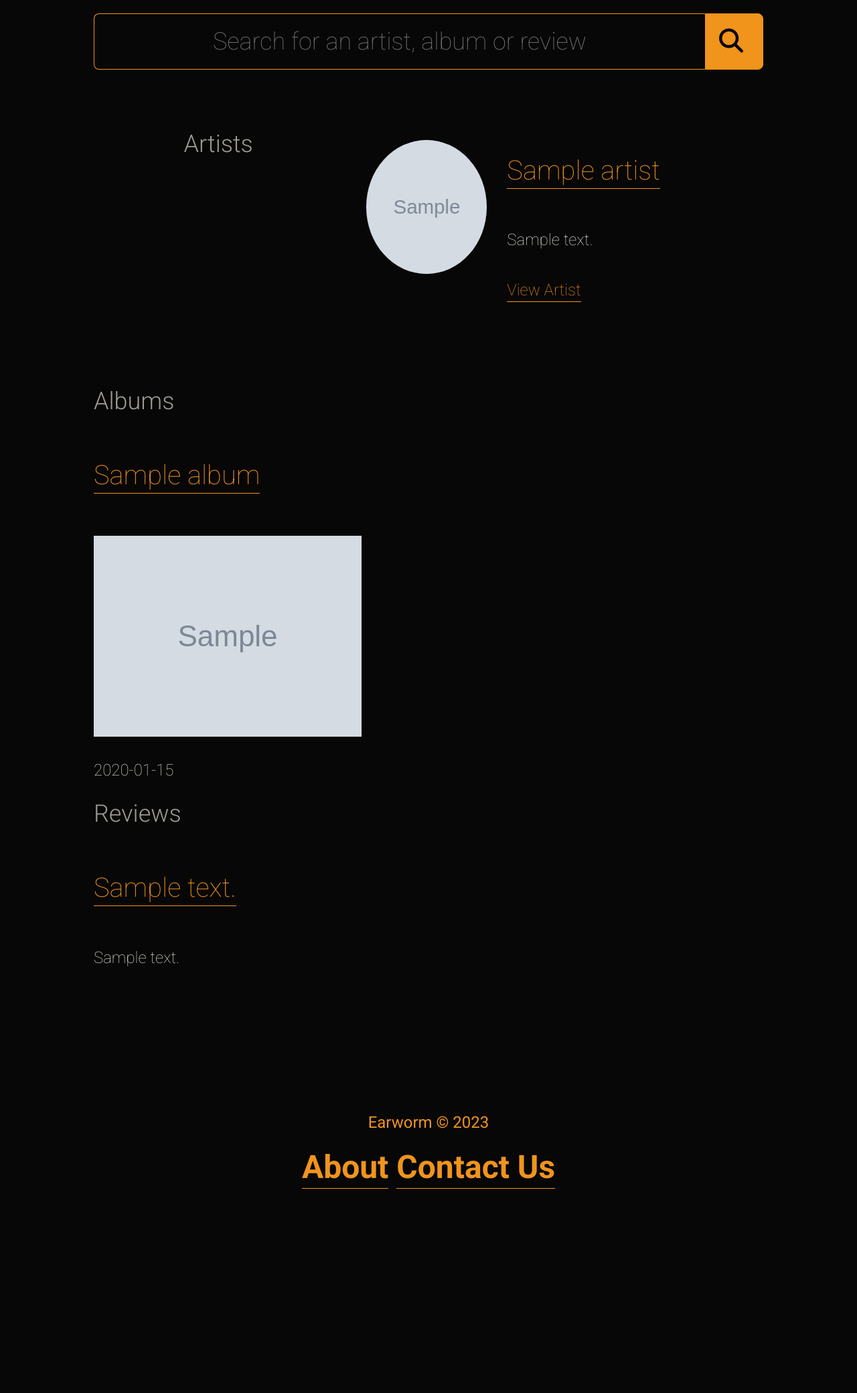
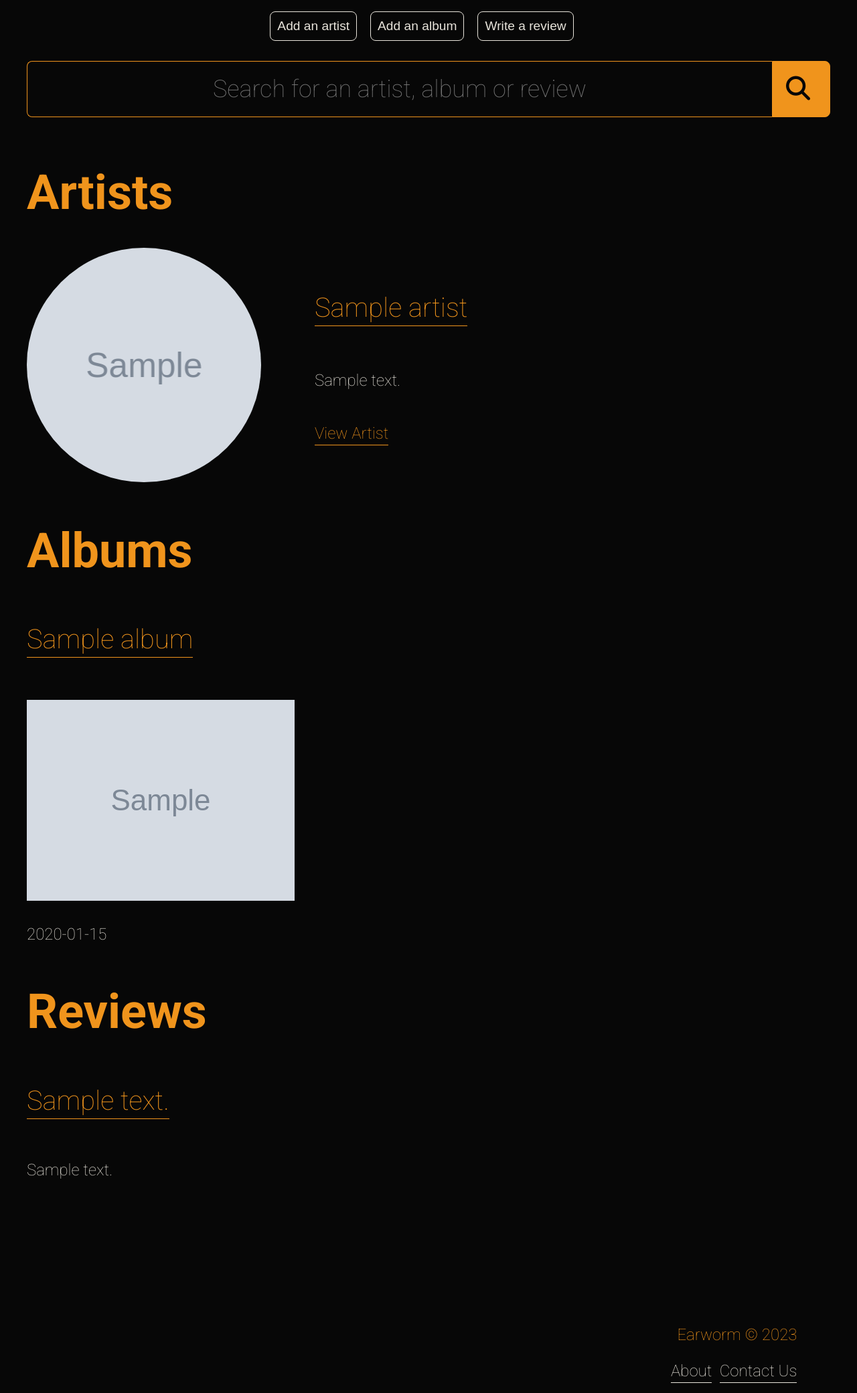
Before and after one commit to euripidean/earworm, a Flask app: page /all_earworms in a window 1280 px wide. Shown: the part 144-2224 px from the top of the page at 67% size. Before the commit the page ends 1919 px from the top, so only its background shows below. Run offline with Flask 2, Linux system fonts and the light colour scheme; tables that the repository leaves empty hold one stand-in row (values such as "Sample post"); grey boxes marked "Sample" are stand-in pictures; some libraries are stand-ins or nearby versions.

Commit message:
Tweaked styling of browse page, added toolbar

```diff
--- a/earworm/auth/routes.py
+++ b/earworm/auth/routes.py
@@ -1,6 +1,5 @@
-from flask import Blueprint, render_template, redirect, url_for, flash
+from flask import Blueprint, render_template, redirect, url_for, flash, request
 from flask_login import login_required, login_user, logout_user
-from requests import request
 from earworm.extensions import app, db, bcrypt
 
 from earworm.auth.forms import SignUpForm, LoginForm
@@ -30,7 +29,8 @@ def login():
     if form.validate_on_submit():
         user = User.query.filter_by(username=form.username.data).first()
         login_user(user, remember=True)
-        return redirect(url_for('main.all_earworms'))
+        next = request.args.get('next')
+        return redirect(next or url_for('main.all_earworms'))
     return render_template('Users/login.html', form=form)
 
 @auth.route('/logout')
--- a/earworm/main/forms.py
+++ b/earworm/main/forms.py
@@ -18,8 +18,8 @@ class ArtistMixin(FlaskForm):
         """Validate that the artist bio is at least 10 characters."""
         if len(bio.data) < 10:
             raise ValidationError('Your bio must be at least 10 characters.')
-        if len(bio.data) > 500:
-            raise ValidationError('Your bio must be less than 500 characters.')
+        if len(bio.data) > 9000:
+            raise ValidationError('Your bio must be less than 9000 characters.')
 
 class ArtistForm(ArtistMixin):
     submit = SubmitField('Add Artist')
--- a/earworm/main/routes.py
+++ b/earworm/main/routes.py
@@ -64,7 +64,6 @@ def add_artist():
     return render_template('Artists/add_artist.html', form=form)
 
 @main.route('/artist/<artist_id>', methods=['GET', 'POST'])
-@login_required
 def artist_detail(artist_id):
     artist = Artist.query.get(artist_id)
     albums = Album.query.filter_by(artist=artist_id).all()
--- a/earworm/models.py
+++ b/earworm/models.py
@@ -40,7 +40,7 @@ class Artist(db.Model):
     __tablename__ = 'artists'
     id = db.Column(db.Integer, primary_key=True)
     name = db.Column(db.String(255), nullable=False)
-    bio = db.Column(db.String(500), nullable=True)
+    bio = db.Column(db.String(9000), nullable=True)
     photo_url = db.Column(URLType, nullable=True)
     listeners = db.relationship('User', secondary="artist_listeners" , backref='artist', lazy=True)
 
--- a/earworm/static/styles.css
+++ b/earworm/static/styles.css
@@ -58,10 +58,11 @@ nav a:hover {
 }
 
 main {
-    max-width: 1000px;
+    max-width: 1200px;
     margin: 0 auto;
     padding-bottom: 80px;
 }
+
 
 a {
     color: #f0941c;
@@ -73,6 +74,7 @@ a {
 
 h1 {
     color: #f0941c;
+    margin-bottom: 0;
 }
 
 h2 {
@@ -100,24 +102,48 @@ footer {
     background-color: #070707;
     color: #f0941c;
     padding: 7%;
-    text-align: center;
-    font-weight: bold;
+    padding-bottom: 1%;
+    text-align: right;
+    font-weight: lighter;
+}
+
+footer p {
+    margin-bottom: 3px;
+}
+
+footer a {
+    margin-top: 3px;
+    font-size: 0.5em;
+    color: #e8e4db;
 }
 
 #log-in-status {
     position: absolute;
     top: -5px;
     right: 10px;
-    margin-bottom: 10px;
+    margin-bottom: 20px;
     color: #e8e4db;
 }
+
+#log-in-status p {
+    margin-right: 30px;
+}
+
+#log-in-status a {
+    border:none;
+    margin-left: 7px;
+}
+
+#log-in-status a:hover {
+    color: #e8e4db;
+}
+
 
 .intro {
     text-align: center;
     line-height: 1.25;
     max-width: 600px;
     margin: 0 auto;
-    /* padding-bottom: 100px; */
 }
 
 .user-actions {
@@ -135,7 +161,7 @@ footer {
 .primary, input[type=submit] {
     border: none;
     border-radius: 8px;
-    font-size: 0.75em;
+    font-size: 0.7em;
     font-weight: 200;
     padding: 20px;
     cursor: pointer;
@@ -154,7 +180,7 @@ input[type=submit]:hover {
 }
 
 .primary.smaller {
-    font-size: 0.5em;
+    font-size: 0.4em;
     font-weight: 100;
     padding: 10px;
 }
@@ -168,7 +194,7 @@ input[type=submit] {
 .secondary {
     border: none;
     border-radius: 8px;
-    font-size: 0.75em;
+    font-size: 0.6em;
     font-weight: lighter;
     padding: 20px;
     cursor: pointer;
@@ -183,7 +209,7 @@ input[type=submit] {
 }
 
 .secondary.smaller {
-    font-size: 0.5em;
+    font-size: 0.4em;
     font-weight: 100;
     padding: 10px;
 }
@@ -194,7 +220,6 @@ fieldset {
     display: flex;
     flex-direction: column;
     align-content: center;
-    /* max-width: 400px; */
     margin: 7% auto;
     font-size: 0.5em;
     font-weight: lighter;
@@ -247,8 +272,6 @@ input[type=text], input[type=url], input[type=password], input[type=date], selec
     color: #070707;
 }
 
-
-
 .input:focus, .url:focus {
     outline: none;
 }
@@ -264,13 +287,6 @@ legend {
     font-size: 2em;
 }
 
-.artist-image {
-    width: 200px;
-    height: 200px;
-    border-radius: 50%;
-    background-size: cover;
-    background-position: center center;
-}
 
 .errorlist {
     background-color: #f0941c;
@@ -291,28 +307,73 @@ legend {
 
 .artist-list {
     display: flex;
-    flex-direction: row;
-    justify-content: space-around;
-    flex-wrap: wrap;
-    padding:5%;
+    flex-direction: column;
+    justify-content: space-between;
+    width: 100%;
+}
+
+.artist-image {
+    width: 350px;
+    height: 350px;
+    border-radius: 50%;
+    background-size: cover;
+    background-position: center center;
 }
 
 .artist-info {
     display: flex;
     flex-direction: row;
-    justify-content: space-around;
-    align-items: center;
-    margin-bottom: 5%;
+    flex-basis: 1020px;
+    flex: 1;
+    margin-top: 20px;
+}
+
+.artist-info p {
+    line-height: 1.5;
 }
 
 .artist-text {
-    flex-basis: 60%;
-    margin-left: 30px;
+    flex: 2;
+    margin-left: 80px;
+
 }
 
 .more {
     font-size: 0.5em;
     font-weight: 100;
     margin: 0;
+}
+
+.record-name {
+    font-size: 1.5em;
+    font-weight: 100;
+    margin: 0;
+}
+
+.actions {
+    display: flex;
+    flex-direction: row;
+    margin-top: 0;
+    margin-bottom: 10px;
+    justify-content: flex-start;
+}
+
+.actions button {
+    margin-right: 20px;
 
 }
+
+.detail-image {
+    width: 100%;
+    height: 600px;
+    background-size: cover;
+    background-position: center bottom;
+    margin: 0 auto;
+}
+
+.main-toolbar {
+    display: flex;
+    flex-direction: row;
+    justify-content: space-around;
+    align-items: flex-end;
+}
--- a/earworm/templates/Admin/all_earworms.html
+++ b/earworm/templates/Admin/all_earworms.html
@@ -1,10 +1,12 @@
 {% extends 'base.html' %}
 {% block content %}
+{% include 'Admin/toolbar.html' %}
 {% include 'Admin/search.html' %}
 
+<section class="all-earworms">
 {% if artists %}
+<h1>Artists</h1>
 <div class="artist-list">
-<h2>Artists</h2>
 {% for artist in artists %}
 <div class="artist-info">
 {% include 'Artists/artist.html' %}
@@ -16,8 +18,8 @@
 {% endif %}
 
 {% if albums %}
+<h1>Albums</h1>
 <div class="album-list">
-    <h2>Albums</h2>
 {% for album in albums %}
 {% include 'Albums/album.html' %}
 {% endfor %}
@@ -27,8 +29,8 @@
 {% endif %}
 
 {% if reviews %}
+<h1>Reviews</h1>
 <div class="review-list">
-    <h2>Reviews</h2>
 {% for review in reviews %}
 {% include 'Reviews/review.html' %}
 {% endfor %}
@@ -36,6 +38,7 @@
 {% else %}
 <p>No reviews found.</p>
 {% endif %}
+</section>
 
 
 {% endblock %}
--- a/earworm/templates/Admin/toolbar.html
+++ b/earworm/templates/Admin/toolbar.html
@@ -1,5 +1,13 @@
-<div class="button-group">
-    <form action="{{url_for('main.add_album'), artist_id=artist.id}}", method="GET">
-        <button class="primary" type="submit">Add Album</button>
+<div class="main-toolbar">
+<div class="actions">
+    <form action="{{url_for('main.add_artist')}}", method="GET">
+        <button class="secondary smaller" type="submit">Add an artist</button>
+    </form>
+    <form action="{{url_for('main.add_album')}}", method="GET">
+        <button class="secondary smaller" type="submit">Add an album</button>
+    </form>
+    <form action="{{url_for('main.create_review')}}", method="GET">
+        <button class="secondary smaller" type="submit">Write a review</button>
     </form>
 </div>
+</div>
--- a/earworm/templates/Artists/add_artist.html
+++ b/earworm/templates/Artists/add_artist.html
@@ -5,7 +5,6 @@
     <fieldset>
         <legend>Add an Artist</legend>
         {% include "Artists/artist_form.html" %}
-        {{ form.submit }}
     </fieldset>
 </form>
 
--- a/earworm/templates/Artists/artist.html
+++ b/earworm/templates/Artists/artist.html
@@ -1,3 +1,4 @@
+<div class="artist-info">
 <div class="artist-image" style="background-image:url({{artist.photo_url}});">
 </div>
 <div class="artist-text">
@@ -5,3 +6,4 @@
 <p> {{artist.bio }}</p>
 <a class="more" href="{{ url_for('main.artist_detail', artist_id=artist.id) }}">View Artist</a>
 </div>
+</div>
--- a/earworm/templates/Reviews/edit_review.html
+++ b/earworm/templates/Reviews/edit_review.html
@@ -0,0 +1,5 @@
+{% extends 'base.html' %}
+{% block content %}
+<h1>Edit your reviews</h1>
+
+{% endblock %}
--- a/earworm/templates/Users/login.html
+++ b/earworm/templates/Users/login.html
@@ -6,7 +6,7 @@
         <button class="primary" type="submit">Log Out</button>
     </form>
 {% else %}
-<form action="/login" method="POST">
+<form method="POST">
     {{ form.csrf_token }}
     <fieldset>
         <legend>Sign In</legend>
--- a/earworm/templates/base.html
+++ b/earworm/templates/base.html
@@ -10,22 +10,22 @@
 
     </head>
     <body>
+        <div id="log-in-status">
+            {% if current_user.is_authenticated %}
+            <p>Logged in as <strong>{{ current_user.username }}</strong> <a href="/profile"><i class="fa-solid fa-user">&nbsp;</i></a></p>
+            {% endif %}
+        </div>
         <nav>
             <div class="nav-logo">
                 <a href="{{url_for ('main.all_earworms')}}">
                 <img src="/static/Images/earworm.png" width="250px" alt="Earworm Logo" >
                 </a>
             </div>
-            <div id="log-in-status">
-                {% if current_user.is_authenticated %}
-                <p>Logged in as <strong>{{ current_user.username }}</strong></p>
-                {% endif %}
-            </div>
             <ul>
                 {% if current_user.is_authenticated %}
-                <li><a href="/add_artist">Add Artist</a></li>
+                <!-- <li><a href="/add_artist">Add Artist</a></li>
                 <li><a href="/add_album">Add Album</a></li>
-                <li><a href="/create_review">Create Review</a></li>
+                <li><a href="/create_review">Create Review</a></li> -->
                 <li><a href="/all_earworms">Browse</a></li>
                 <li><a href="/logout">Log Out</a></li>
                 {% else %}
@@ -44,10 +44,8 @@
     </main>
         <footer>
             <p>Earworm &copy; 2023</p>
-            <div class="footer-links">
             <a href="/about">About</a>
             <a href="/contact">Contact Us</a>
-        </div>
         </footer>
     </body>
 </html>
```
Also changed, not shown: earworm/templates/Artists/artist_detail.html (+12 -9 lines), todos.txt (+6 -6 lines), earworm/database.db.
